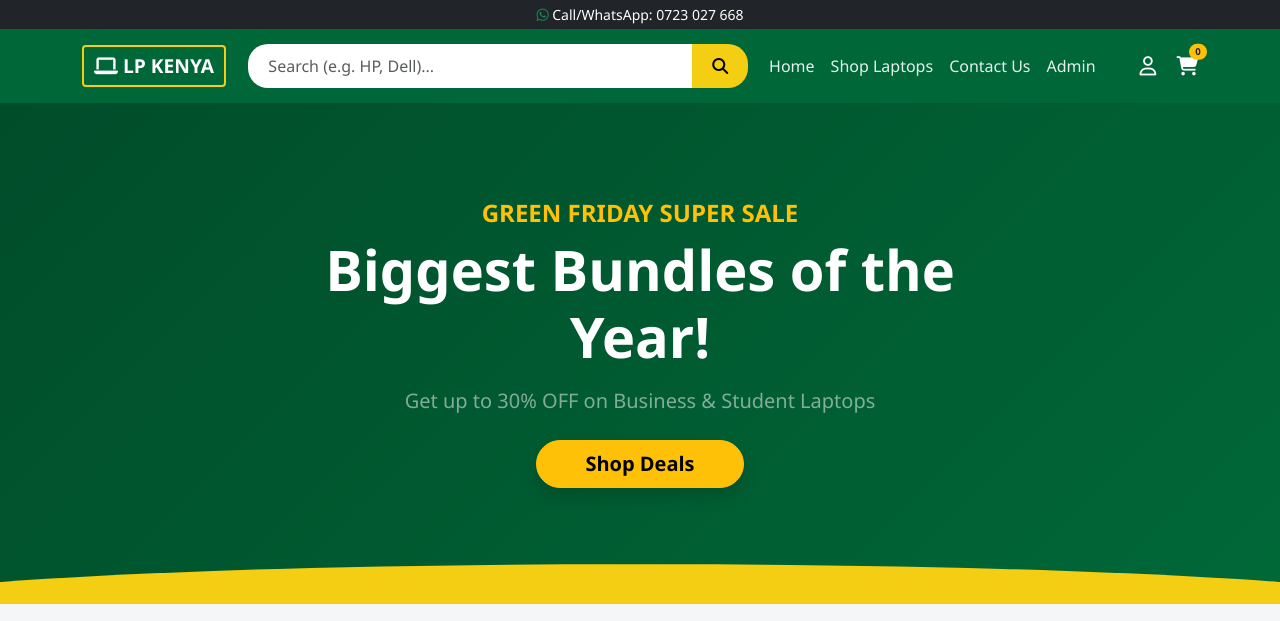
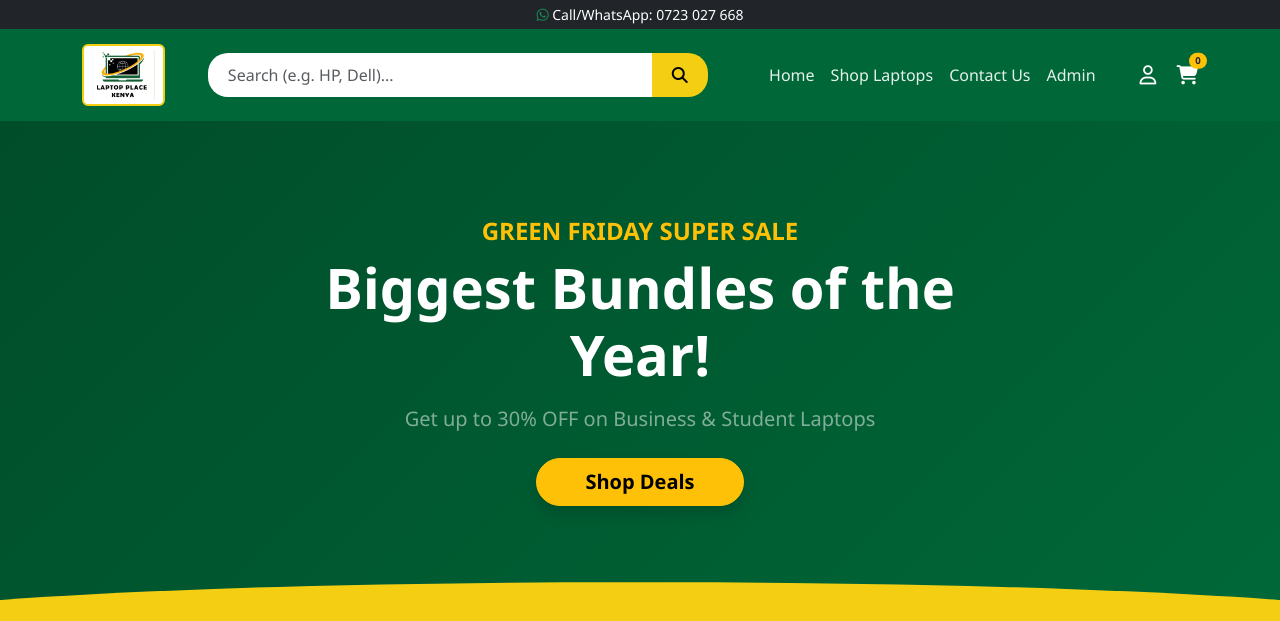
Before and after one commit to kelvinketer/laptop-place-kenya, a Django app: page / in a window 1280 px wide. Shown: the top 621 px of the page. Run offline with Django 5.2, Linux system fonts and the light colour scheme; data comes from the database, SQL or seed files in the repository.

Commit message:
Add website logo

```diff
--- a/core/templates/core/base.html
+++ b/core/templates/core/base.html
@@ -1,3 +1,4 @@
+{% load static %}
 <!DOCTYPE html>
 <html lang="en">
 <head>
@@ -85,8 +86,8 @@
 
     <nav class="navbar navbar-expand-lg navbar-custom sticky-top">
         <div class="container">
-            <a class="navbar-brand" href="{% url 'home' %}">
-                <i class="fas fa-laptop"></i> LP Kenya
+            <a class="navbar-brand bg-white rounded px-2 py-1" href="{% url 'home' %}">
+                <img src="{% static 'core/logo.jpg' %}" alt="Laptop Place Kenya" height="50">
             </a>
 
             <button class="navbar-toggler border-0" type="button" data-bs-toggle="collapse" data-bs-target="#navbarNav">
```
Also changed, not shown: core/templates/core/static/core/logo.jpg (added).
